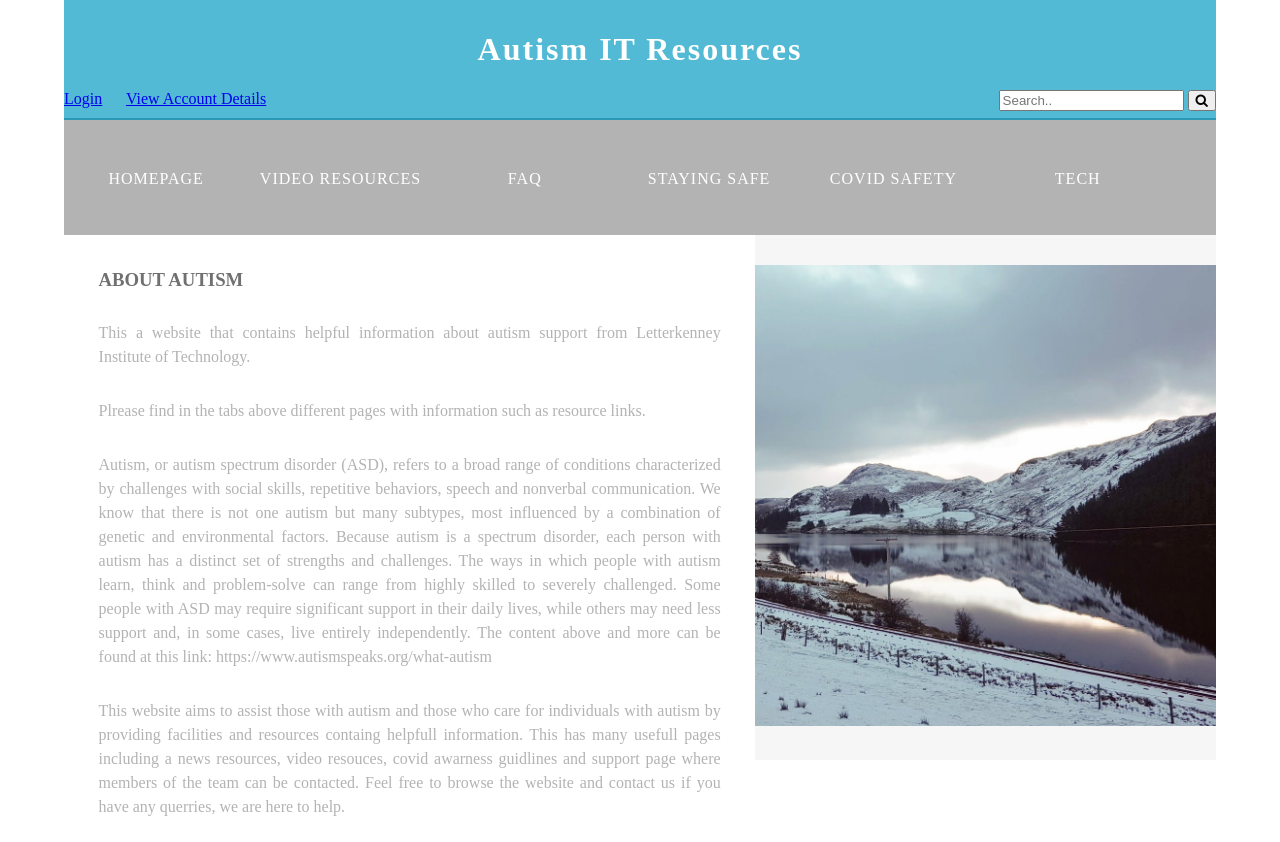
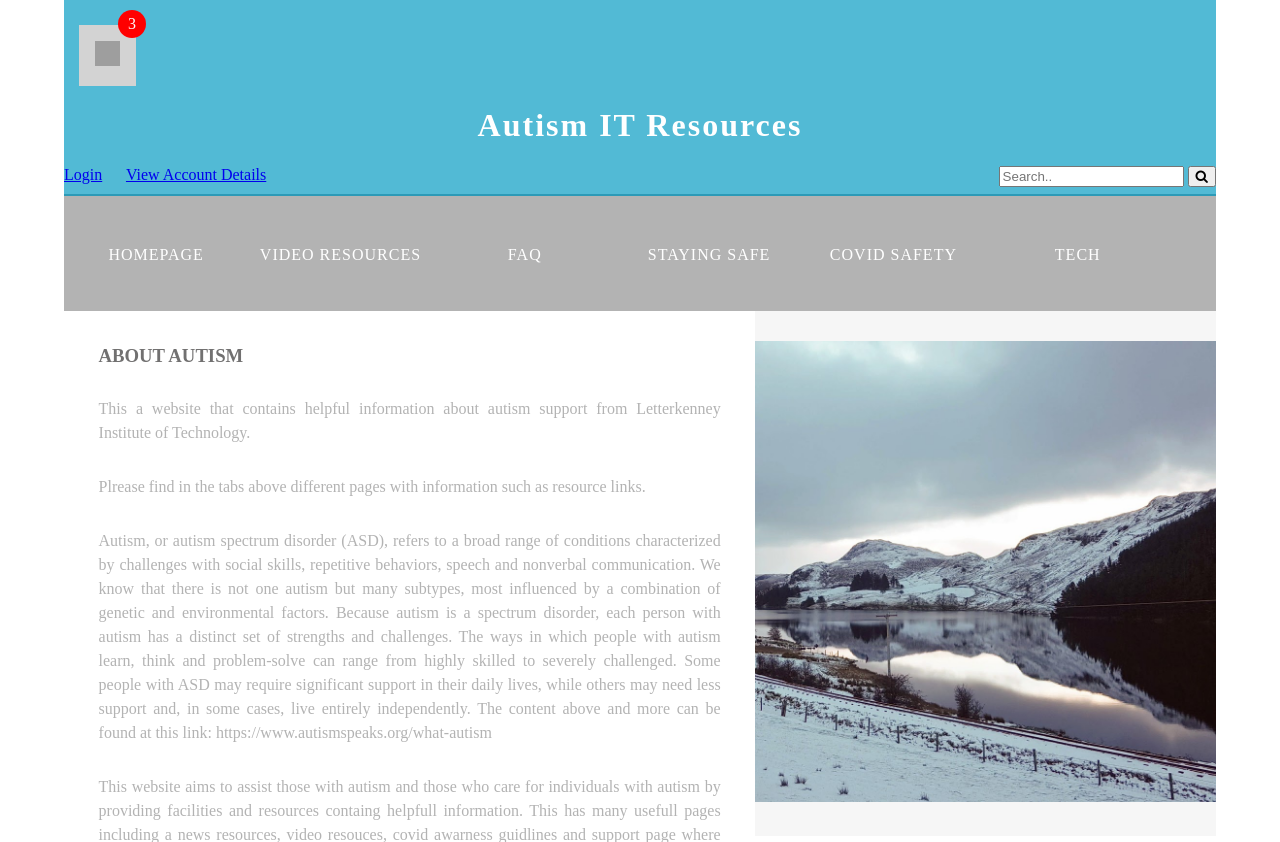
Before and after one commit to rlennon/AutismITResources, a PHP site: page /phpWebsite/index.php in a window 1280 px wide. Shown: the top 842 px of the page. Run offline with PHP 8.4, Linux system fonts and the light colour scheme; some libraries are stand-ins or nearby versions; grey boxes are pictures that could not be loaded.

Commit message:
Added notification button and new content dropdowns

```diff
--- a/phpWebsite/header.php
+++ b/phpWebsite/header.php
@@ -1,10 +1,75 @@
 <div class="primary_header">
+
+<div class="dropdown">
+  <button class="dropbtn"><img src = "images/bell.png" width = 25 height = 25></button>
+ <span class="badge">3</span>
+  <div class="dropdown-content">
+    <a href="#">New news article added - "Autism.ie"</a>
+    <a href="#">New Video added - "What is Autism?"</a>
+    <a href="#">New safety information added to Covid Safety page</a>
+  </div>
+</div>
+
+
   <h1 class="title">Autism IT Resources</h1> <a href = "login.php">Login</a> &nbsp;&nbsp;&nbsp;&nbsp;
 <a href = "userDetails.php">View Account Details</a>
+
 
   <div class="search-container">
 
 <input type="text" placeholder="Search.." name="search" float: right;>
       <button type="submit"><i class="fa fa-search"></i></button>
+
+
 </div>
 </div>
+
+<style>
+.dropbtn {
+  background-color: lightgrey;
+  color: white;
+  padding: 16px;
+  margin-left: 15px;
+  margin-top: 15px;
+  font-size: 16px;
+  border: none;
+}
+
+.dropdown {
+  position: relative;
+  display: inline-block;
+}
+
+.dropdown-content {
+  display: none;
+  margin-left: 15px;
+  position: absolute;
+  background-color: #f1f1f1;
+  min-width: 160px;
+  box-shadow: 0px 8px 16px 0px rgba(0,0,0,0.2);
+  z-index: 1;
+}
+
+.dropdown-content a {
+  color: black;
+  padding: 12px 16px;
+  text-decoration: none;
+  display: block;
+}
+
+.dropdown .badge {
+  position: absolute;
+  top: 0px;
+  right: -10px;
+  padding: 5px 10px;
+  border-radius: 50%;
+  background: red;
+  color: white;
+}
+
+.dropdown-content a:hover {background-color: #555}
+
+.dropdown:hover .dropdown-content {display: block;}
+
+.dropdown:hover .dropbtn {background-color: #555;}
+</style>
```
